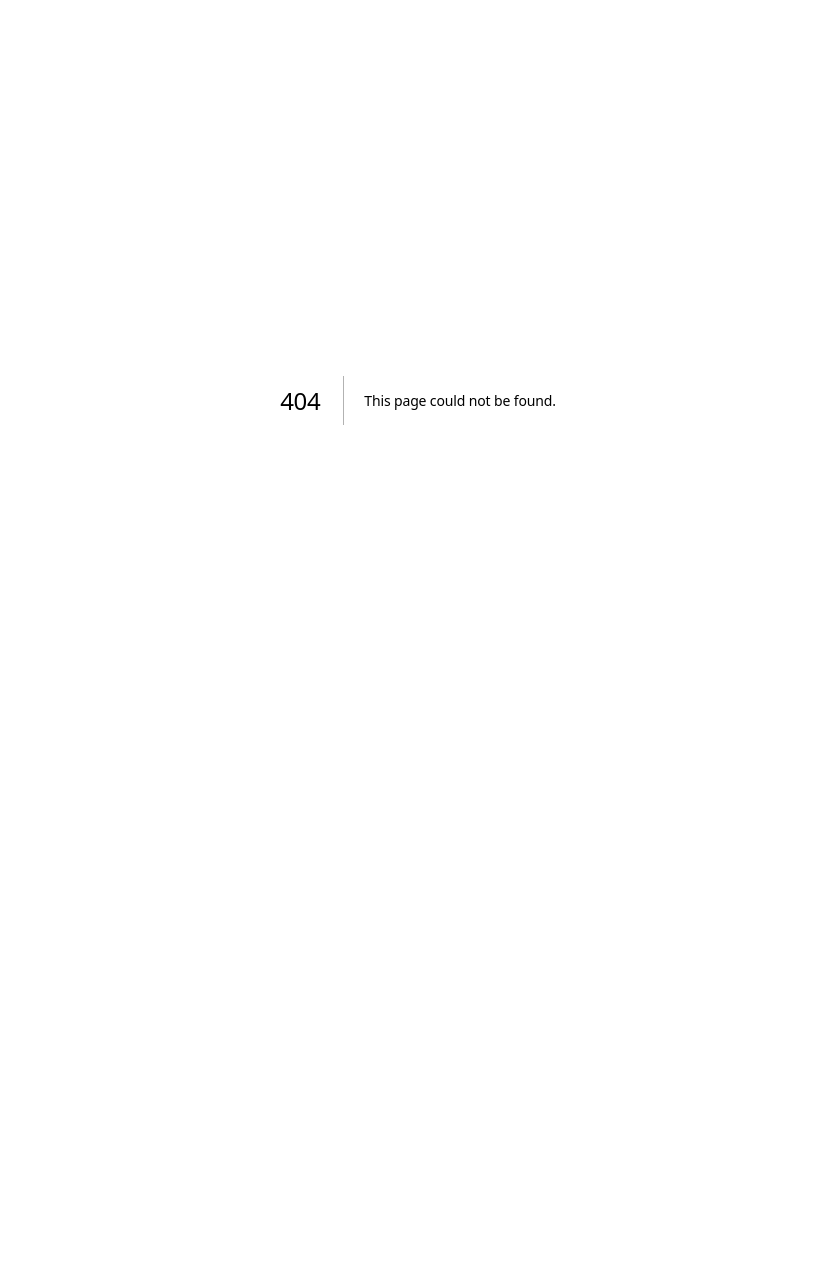
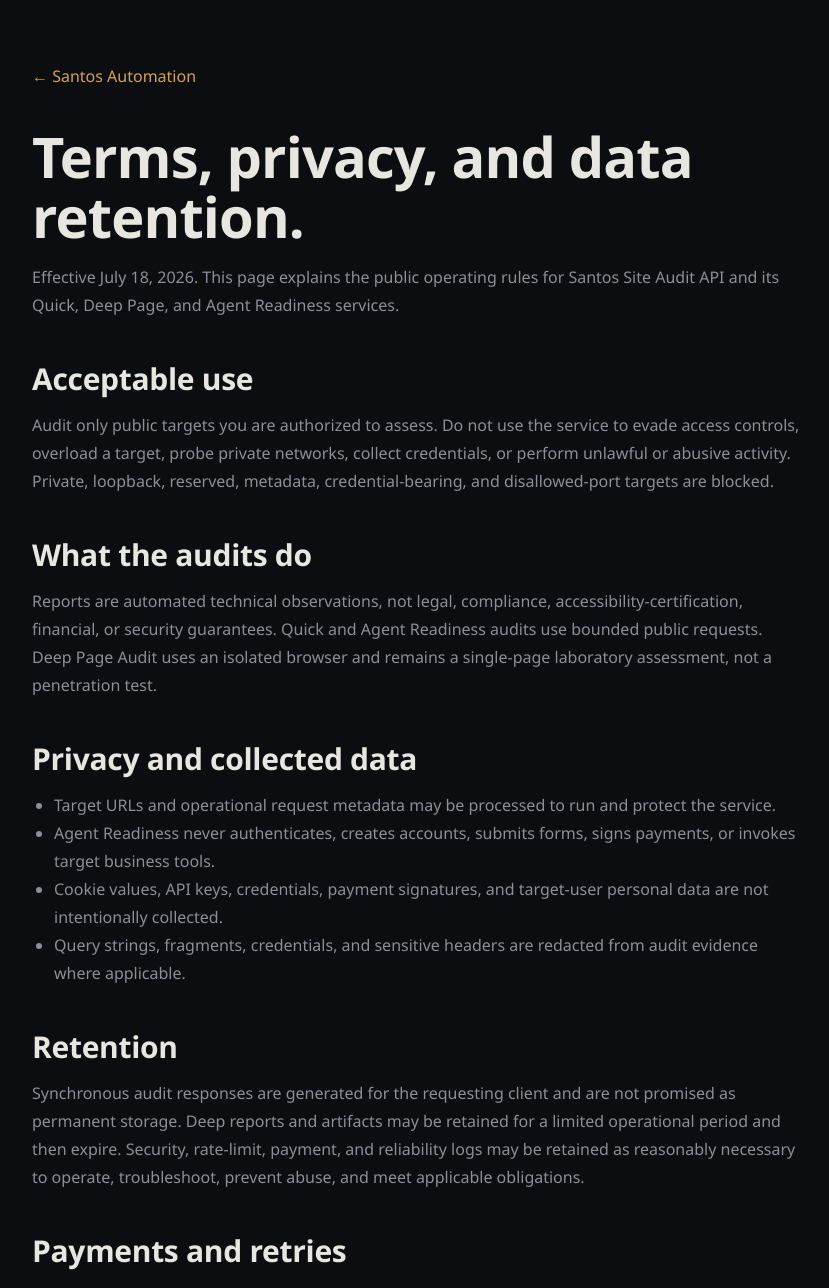
Before and after one commit to thereal-baitjet/santos-audit-api, a Next.js app: page /terms in a window 1280 px wide. Before the commit this address had no page. Shown: the top 1288 px of the page, without its empty margins (222-1051 px from the left). Before the commit the page ends 800 px from the top, so only its background shows below. Built offline with nearby package versions, Linux system fonts and the light colour scheme.

Commit message:
Fix Santos Agent Readiness dogfood findings (#5)
Publish discoverable terms, privacy, acceptable-use, and retention guidance and treat explicit MCP links as high-confidence advertisements.

```diff
--- a/app/globals.css
+++ b/app/globals.css
@@ -170,3 +170,9 @@
 footer { padding: 56px 0 72px; }
 footer .links { display: flex; gap: 24px; flex-wrap: wrap; margin-top: 18px; font-size: 15px; }
 footer .fine { margin-top: 36px; font-size: 12.5px; color: var(--muted); font-family: var(--mono); }
+.legal-page { padding-block: 64px 96px; max-width: 820px; }
+.legal-page h1 { max-width: none; margin-bottom: 16px; }
+.legal-page h2 { margin-top: 36px; font-size: clamp(22px, 3vw, 30px); }
+.legal-page p, .legal-page li { color: var(--muted); line-height: 1.75; }
+.legal-page ul { padding-left: 22px; }
+.legal-page .legal-back { display: inline-block; margin-bottom: 36px; }
--- a/app/layout.js
+++ b/app/layout.js
@@ -58,6 +58,7 @@
       "@type": "WebAPI", "@id": "https://api.santosautomation.com/#api",
       name: "Santos Site Audit API", url: "https://api.santosautomation.com/api",
       documentation: "https://api.santosautomation.com/openapi.json",
+      termsOfService: "https://santosautomation.com/terms",
       provider: { "@id": "https://santosautomation.com/#organization" },
       description: "Quick, deep-page, and passive Agent Readiness audits for public websites and services.",
       offers: [
--- a/app/page.js
+++ b/app/page.js
@@ -193,6 +193,7 @@
           <a href="https://instagram.com/mr.j.c.santos">@mr.j.c.santos</a>
           <a href="https://github.com/thereal-baitjet">GitHub</a>
           <a href="https://cal.com/santosautomation">Book a call</a>
+          <a href="/terms">Terms &amp; privacy</a>
         </div>
         <p className="fine">santosautomation.com · audit API powered by x402 · payments settle in USDC on Base</p>
       </footer>
--- /dev/null
+++ b/app/terms/page.js
@@ -0,0 +1,67 @@
+export const metadata = {
+  title: "Terms, Privacy & Data Retention — Santos Automation",
+  description: "Plain-language operating terms, privacy, acceptable-use, and data-retention information for Santos Automation audit services.",
+  alternates: { canonical: "/terms" },
+};
+
+export default function TermsPage() {
+  return (
+    <main className="wrap legal-page">
+      <a className="legal-back" href="/">← Santos Automation</a>
+      <h1>Terms, privacy, and data retention.</h1>
+      <p>
+        Effective July 18, 2026. This page explains the public operating rules for
+        Santos Site Audit API and its Quick, Deep Page, and Agent Readiness services.
+      </p>
+
+      <h2>Acceptable use</h2>
+      <p>
+        Audit only public targets you are authorized to assess. Do not use the service
+        to evade access controls, overload a target, probe private networks, collect
+        credentials, or perform unlawful or abusive activity. Private, loopback,
+        reserved, metadata, credential-bearing, and disallowed-port targets are blocked.
+      </p>
+
+      <h2>What the audits do</h2>
+      <p>
+        Reports are automated technical observations, not legal, compliance,
+        accessibility-certification, financial, or security guarantees. Quick and Agent
+        Readiness audits use bounded public requests. Deep Page Audit uses an isolated
+        browser and remains a single-page laboratory assessment, not a penetration test.
+      </p>
+
+      <h2>Privacy and collected data</h2>
+      <ul>
+        <li>Target URLs and operational request metadata may be processed to run and protect the service.</li>
+        <li>Agent Readiness never authenticates, creates accounts, submits forms, signs payments, or invokes target business tools.</li>
+        <li>Cookie values, API keys, credentials, payment signatures, and target-user personal data are not intentionally collected.</li>
+        <li>Query strings, fragments, credentials, and sensitive headers are redacted from audit evidence where applicable.</li>
+      </ul>
+
+      <h2>Retention</h2>
+      <p>
+        Synchronous audit responses are generated for the requesting client and are not
+        promised as permanent storage. Deep reports and artifacts may be retained for a
+        limited operational period and then expire. Security, rate-limit, payment, and
+        reliability logs may be retained as reasonably necessary to operate, troubleshoot,
+        prevent abuse, and meet applicable obligations.
+      </p>
+
+      <h2>Payments and retries</h2>
+      <p>
+        Enforced prices and billing units appear in the live x402 challenge. Quick Audit
+        settles only on a successful response. Deep Page payment purchases one bounded
+        compute reservation and settles when the job is accepted. Use an Idempotency-Key
+        for Deep job retries. Never rely on a price that is not enforced by the live route.
+      </p>
+
+      <h2>Availability and support</h2>
+      <p>
+        Services are provided as available and may change through versioned contracts.
+        Report problems, replacement-run requests caused by Santos infrastructure, or
+        privacy questions to <a href="mailto:baitjet@gmail.com">baitjet@gmail.com</a>.
+        These plain-language terms should be reviewed by qualified counsel as the service grows.
+      </p>
+    </main>
+  );
+}
```
Also changed, not shown: lib/agent-readiness/analyze.js, public/llms.txt.
